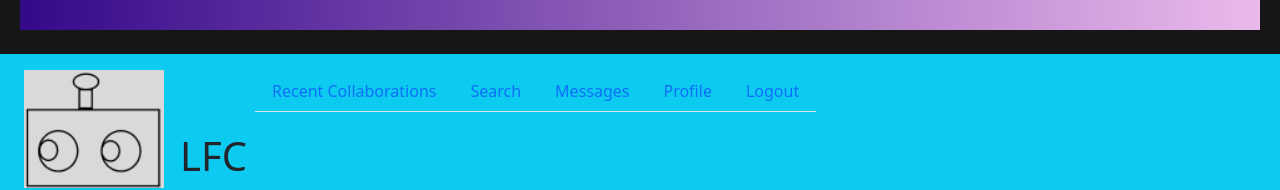
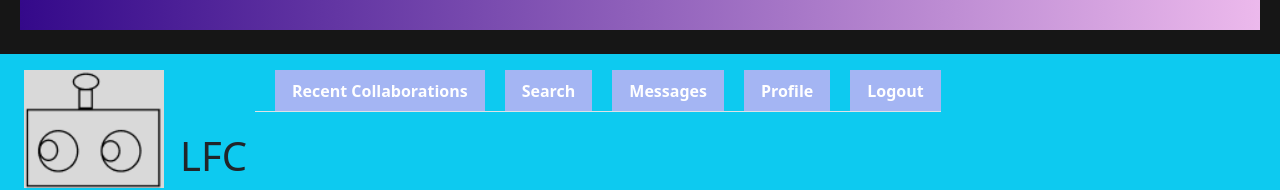
Before and after one commit to LorenzoFTSIC/LFCoders, a React (Create React App) app in the folder client/: page / in a window 1280 px wide. Shown: the part 390-580 px from the top of the page. Built offline with nearby package versions, Linux system fonts and the light colour scheme; no server answers.

Commit message:
navtab buttons style and navtab text targeted

```diff
--- a/client/src/components/Nav/Nav.js
+++ b/client/src/components/Nav/Nav.js
@@ -3,52 +3,56 @@ import React from 'react';
 import { Link } from 'react-router-dom';
 
 
-// const styles = {
-//   navbarStyle: {
-//     background: 'pink',
-//     justifyContent: 'flex-end',
-//   },
-// };
+const styles = {
+    navtab: {
+        backgroundColor: '#a4b5f3',
+        marginLeft: '20px'
+      },
+      navtabtext: {
+        color: 'white',
+        fontWeight: 'bold'
+      }
+};
 
 function Nav({currentPage, handlePageChange}) {
 
     return(
         <nav>
         <ul className="nav nav-tabs">
-        <li>
-        <Link to=''
+        <li style={styles.navtab} >
+        <Link style={styles.navtabtext} to=''
         onClick={() => handlePageChange('Recent Collaborations')}
         className={currentPage === 'Recent Collaborations' ? 'nav-active nav-link' : 'nav-link'}>
         Recent Collaborations
         </Link>
         </li>
 
-        <li className='nav-item'>
-        <Link to='/search'
+        <li style={styles.navtab} className='nav-item'>
+        <Link style={styles.navtabtext} to='/search'
         onClick={() => handlePageChange('Search')}
         className={currentPage === 'Search' ? 'nav-active nav-link' : 'nav-link'}>
         Search
         </Link>
         </li>
 
-        <li className='nav-item'>
-        <Link to=''
+        <li style={styles.navtab} className='nav-item'>
+        <Link style={styles.navtabtext} to=''
         onClick={() => handlePageChange('Messages')}
         className={currentPage === 'Messages' ? 'nav-active nav-link' : 'nav-link'}>
         Messages
         </Link>
         </li>
 
-        <li className='nav-item'>
-        <Link to='/me'
+        <li style={styles.navtab} className='nav-item'>
+        <Link style={styles.navtabtext} to='/me'
         onClick={() => handlePageChange('Profile')}
         className={currentPage === 'Profile' ? 'nav-active nav-link' : 'nav-link'}>
         Profile
         </Link>
         </li>
 
-        <li className='nav-item'>
-        <Link to='/'
+        <li style={styles.navtab} className='nav-item'>
+        <Link style={styles.navtabtext} to='/'
         onClick={() => handlePageChange('Logout')}
         className={currentPage === 'Logout' ? 'nav-active nav-link' : 'nav-link'}>
         Logout
```
